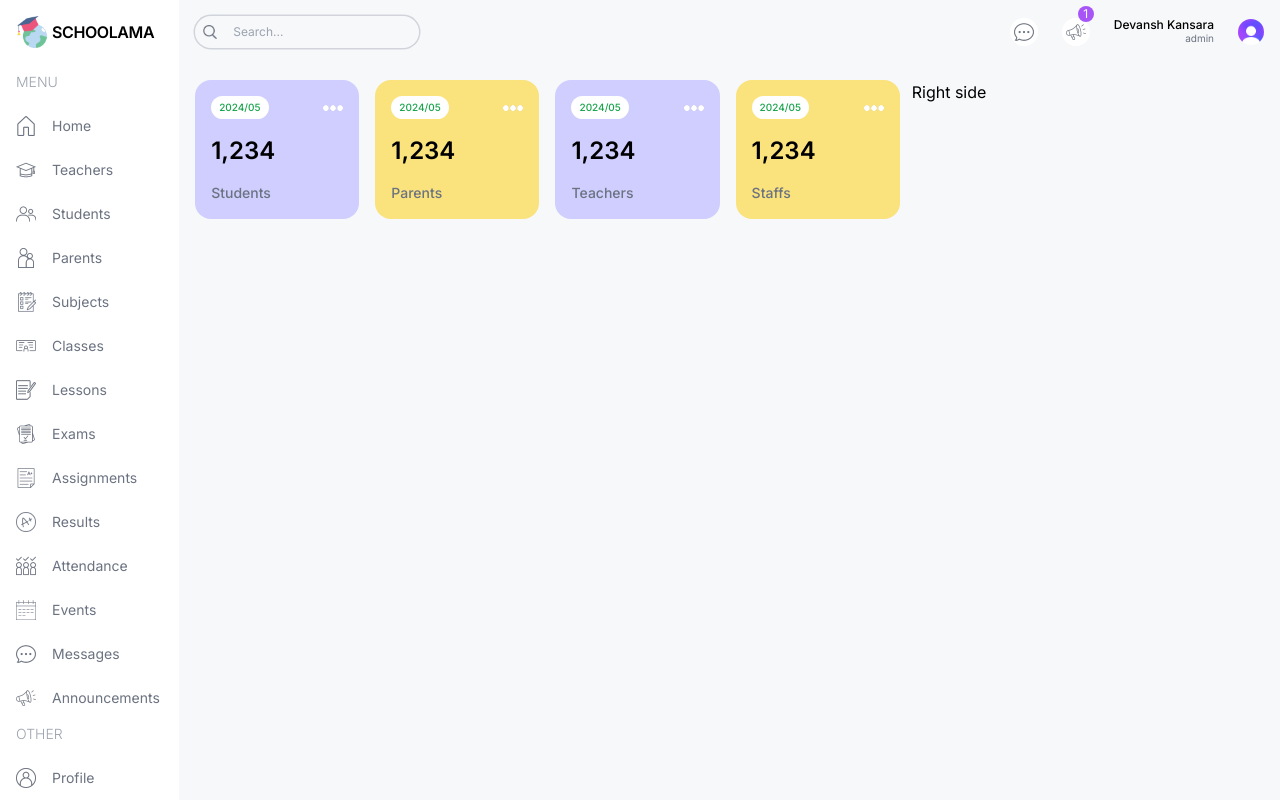
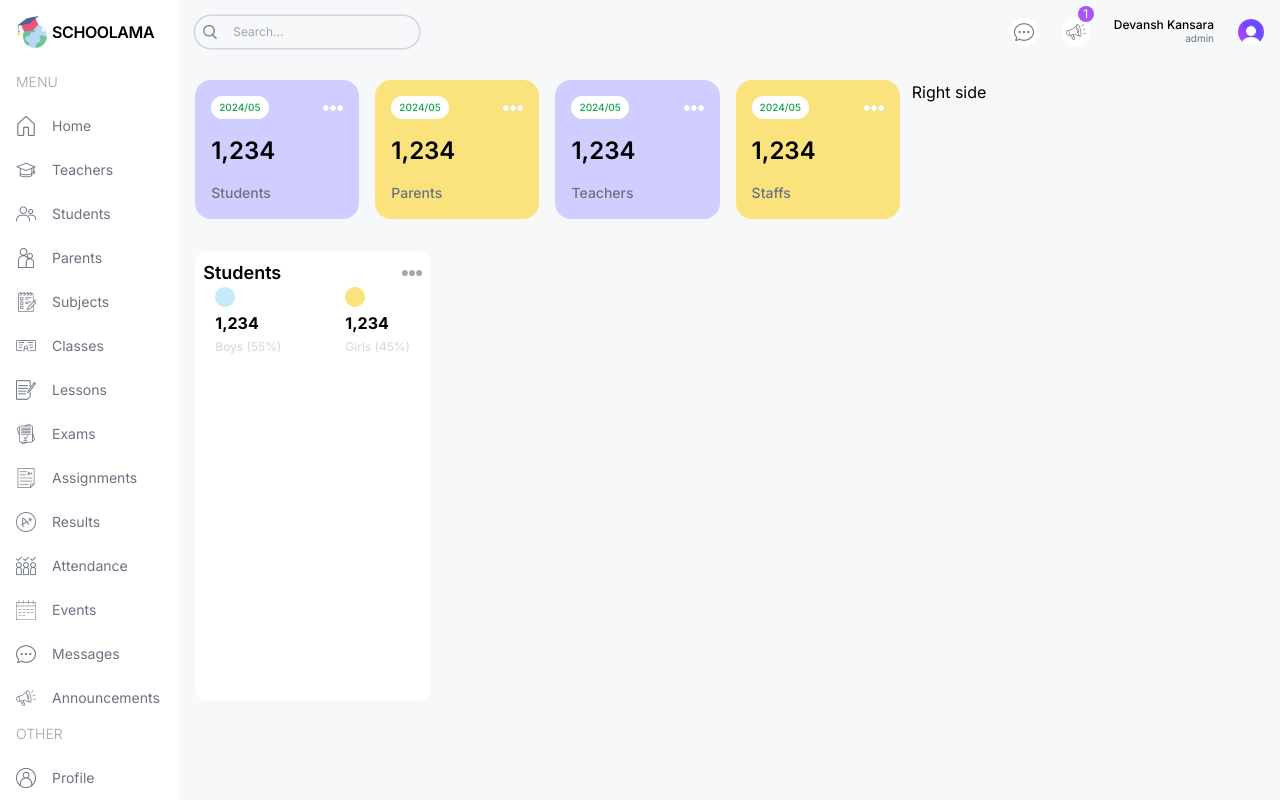
Before and after one commit to Devansh27112001/school-management-dashboard-nextjs, a Next.js app: page /admin in a window 1280 px wide. Built offline with nearby package versions, Linux system fonts and the light colour scheme.

Commit message:
CLIENT: Fixed recharts rendering

```diff
--- a/src/app/(dashboard)/admin/page.tsx
+++ b/src/app/(dashboard)/admin/page.tsx
@@ -1,10 +1,11 @@
+import CountChart from "@/components/CountChart";
 import UserCard from "@/components/UserCard";
 
 const AdminPage = () => {
   return (
     <div className="p-4 flex flex-col gap-3 md:flex-row">
       {/* LEFT SIDE */}
-      <div className="w-full lg:w-2/3">
+      <div className="w-full lg:w-2/3 flex flex-col gap-8">
         {/* USER CARDS */}
         <div className="flex gap-4 justify-between flex-wrap">
           <UserCard type="student" />
@@ -12,6 +13,18 @@
           <UserCard type="teacher" />
           <UserCard type="staff" />
         </div>
+        {/* MIDDLE CHARTS */}
+        <div className="fkex flex-col lg:flex-row gap-4">
+          {/* COUNT CHART */}
+          <div className="w-full lg:w-1/3 h-[450px]">
+            <CountChart />
+          </div>
+          {/* ATTENDENCE CHART */}
+          <div className="w-full lg:w-2/3 h-[450px]"></div>
+        </div>
+
+        {/* BOTTOM CHARTS */}
+        <div className=""></div>
       </div>
 
       {/* RIGHT SIDE */}
--- a/src/app/globals.css
+++ b/src/app/globals.css
@@ -23,3 +23,7 @@
 ::-webkit-scrollbar-thumb:hover {
   background-color: #a8bbbf;
 }
+
+.recharts-wrapper {
+  width: 100% !important;
+}
--- /dev/null
+++ b/src/components/CountChart.tsx
@@ -0,0 +1,108 @@
+"use client";
+import Image from "next/image";
+import {
+  RadialBarChart,
+  RadialBar,
+  Legend,
+  ResponsiveContainer,
+} from "recharts";
+
+const CountChart = () => {
+  const data = [
+    {
+      name: "18-24",
+      uv: 31.47,
+      pv: 2400,
+      fill: "#8884d8",
+    },
+    {
+      name: "25-29",
+      uv: 26.69,
+      pv: 4567,
+      fill: "#83a6ed",
+    },
+    {
+      name: "30-34",
+      uv: 15.69,
+      pv: 1398,
+      fill: "#8dd1e1",
+    },
+    {
+      name: "35-39",
+      uv: 8.22,
+      pv: 9800,
+      fill: "#82ca9d",
+    },
+    {
+      name: "40-49",
+      uv: 8.63,
+      pv: 3908,
+      fill: "#a4de6c",
+    },
+    {
+      name: "50+",
+      uv: 2.63,
+      pv: 4800,
+      fill: "#d0ed57",
+    },
+  ];
+  const style = {
+    top: "50%",
+    right: 0,
+    transform: "translate(0, -50%)",
+    lineHeight: "24px",
+  };
+
+  return (
+    <div className="bg-white rounded-xl w-full h-full pt-2 px-2">
+      {/* TITLE */}
+      <div className="flex justify-between items-center">
+        <h1 className="text-lg font-semibold">Students</h1>
+        <Image src={"/moreDark.png"} alt="" height={20} width={20} />
+      </div>
+      {/* CHART */}
+
+      <div>
+        <ResponsiveContainer width="100%" height="100%">
+          <RadialBarChart
+            width={300}
+            height={300}
+            cx="50%"
+            cy="50%"
+            innerRadius="10%"
+            outerRadius="80%"
+            barSize={14}
+            data={data}
+          >
+            <RadialBar
+              label={{ position: "insideStart", fill: "#fff" }}
+              background
+              dataKey="uv"
+            />
+            {/* <Legend
+              iconSize={10}
+              layout="vertical"
+              verticalAlign="middle"
+              wrapperStyle={style}
+            /> */}
+          </RadialBarChart>
+        </ResponsiveContainer>
+      </div>
+
+      {/* BOTTOM */}
+      <div className="flex justify-center gap-16">
+        <div className="flex flex-col gap-1">
+          <div className="size-5 bg-devanshSky rounded-full" />
+          <h1 className="font-bold">1,234</h1>
+          <h2 className="text-xs text-gray-300">Boys (55%)</h2>
+        </div>
+        <div className="flex flex-col gap-1">
+          <div className="size-5 bg-devanshYellow rounded-full" />
+          <h1 className="font-bold">1,234</h1>
+          <h2 className="text-xs text-gray-300">Girls (45%)</h2>
+        </div>
+      </div>
+    </div>
+  );
+};
+export default CountChart;
```
Also changed, not shown: public/moreDark.png (added).
